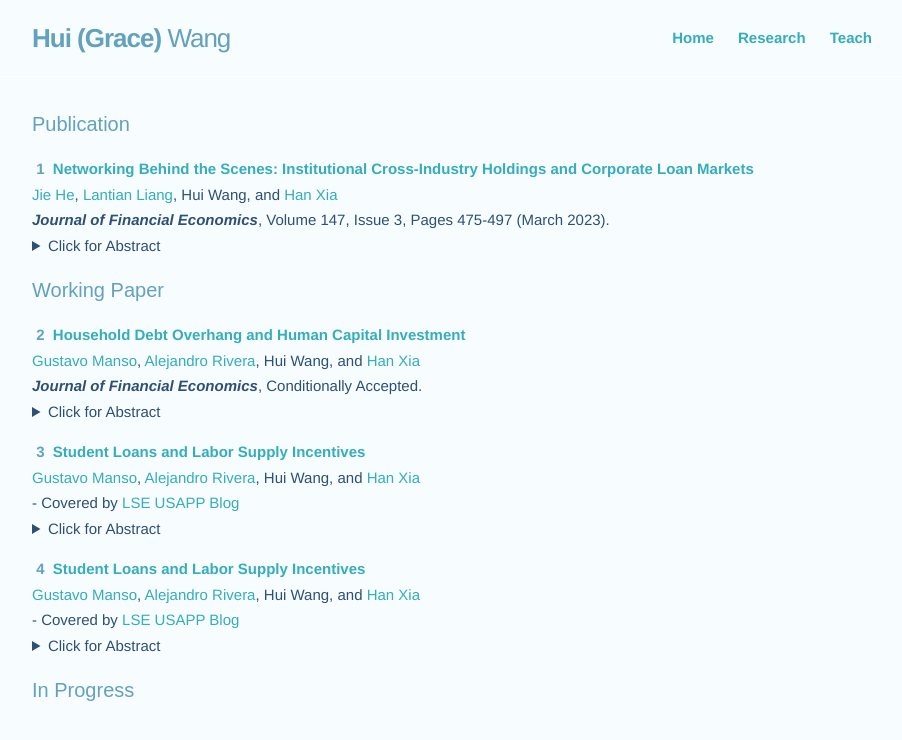
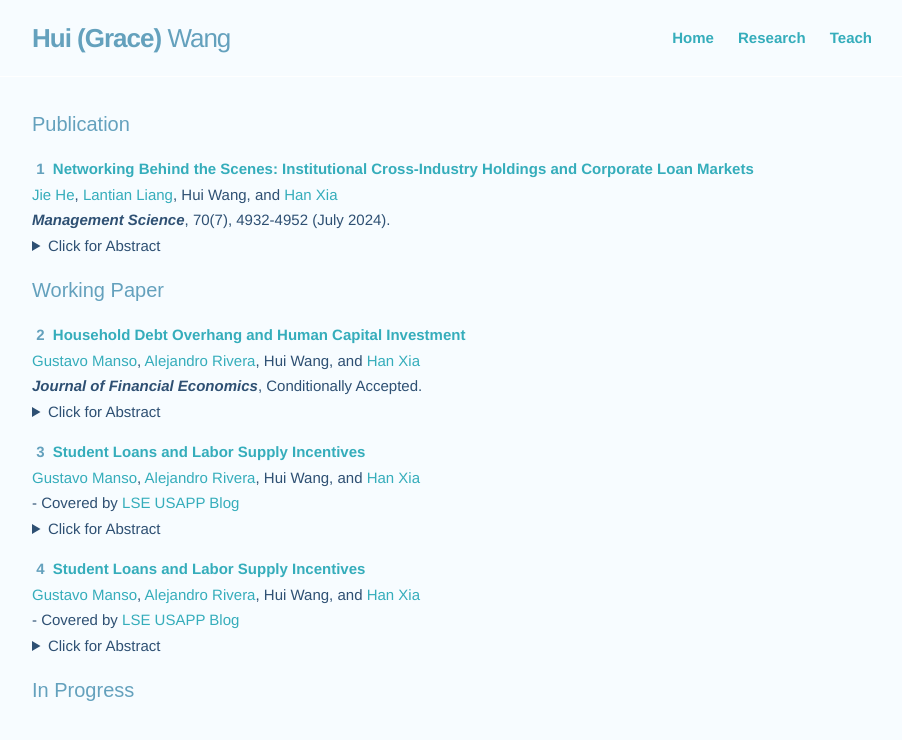
Before and after one commit to huigracewang/homepage, a Jekyll site: the page built from research.md, in a window 1280 px wide. Shown: the top 740 px of the page, without its empty margins (188-1090 px from the left). Built offline with Jekyll 4.4.1, drawn with Linux system fonts in a browser that asks for light colours.

Commit message:
Update research.md

```diff
--- a/research.md
+++ b/research.md
@@ -5,7 +5,7 @@ slug: /Research
 pubs:
   - title: CrossHold
     description:  <a href="https://pubsonline.informs.org/doi/10.1287/mnsc.2023.4911" target="_blank"><strong>Networking Behind the Scenes&#58; Institutional Cross-Industry Holdings and Corporate Loan Markets</strong></a>
-    publication: <strong><i>Journal of Financial Economics</i></strong>, Volume 147, Issue 3, Pages 475-497 (March 2023).
+    publication: <strong><i>Management Science</i></strong>, 70(7), 4932-4952 (July 2024).
     authors: <a href="https://sites.google.com/view/jie-he/home" target="_blank">Jie He</a>, <a href="https://www.sydney.edu.au/business/about/our-people/academic-staff/lantian-liang.html" target="_blank">Lantian Liang</a>, Hui Wang, and <a href="https://sites.google.com/site/hanvictorxia/han-xias-home-page" target="_blank">Han Xia</a>
     numbering: 1
     abstract: Institutional investors increasingly hold firms in both the industrial and financial sectors. These cross-industry holdings link firms to “outside” banks that they have not borrowed from, creating a network between the two sectors. We show that such networks reduce firms’ loan spreads. This effect is more prominent when cross-holders are actively involved in borrowers’ routine operations and when they have stronger incentives to advocate for borrowers in the loan process. Furthermore, outside banks begin to lend more to firms once the two parties become linked. This network is “behind-the-scenes” because it does not arise from prior interactions between firms and banks, but is instead built through institutions’ cross-holdings.
```
